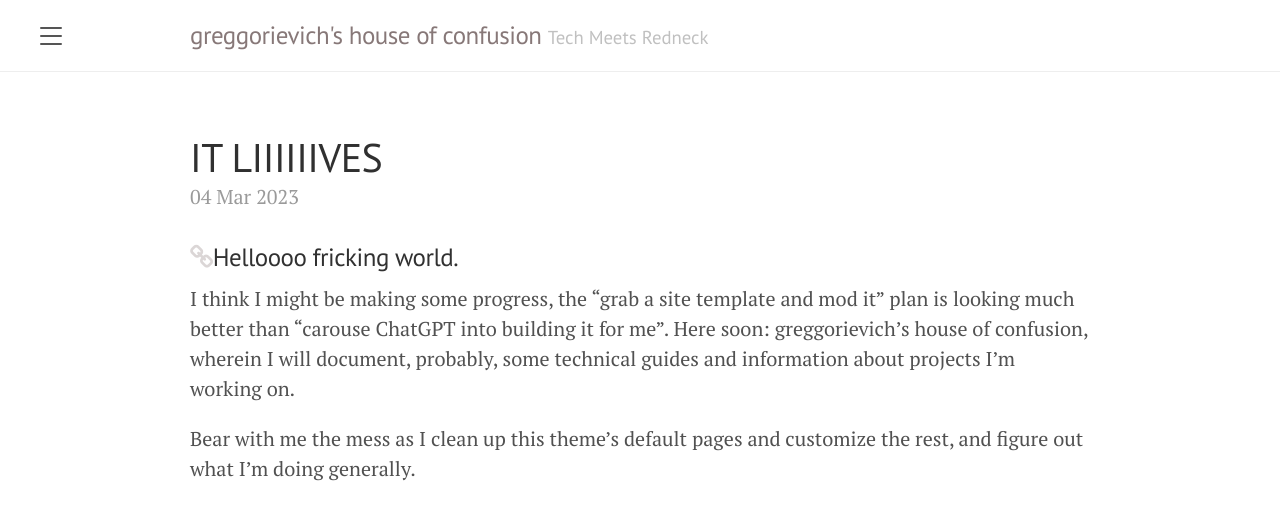
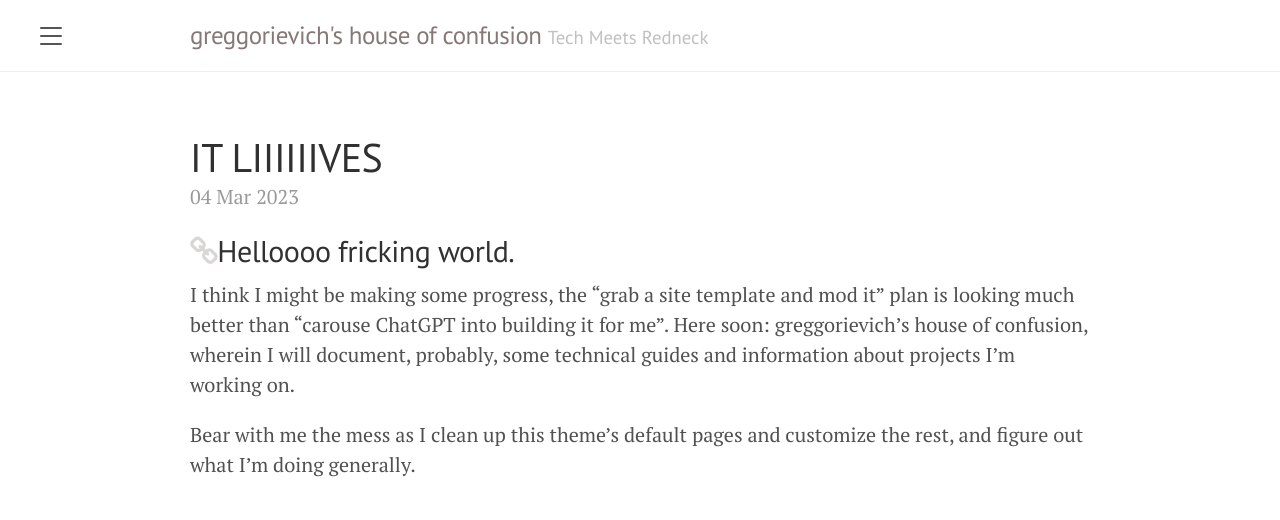
Before and after one commit to greggorievich/greggorievich.github.io, a Jekyll site: the page built from _posts/2023-03-04-its-alive.md, in a window 1280 px wide. Shown: the top 520 px of the page. Built offline with Jekyll 4.4.1, drawn with Linux system fonts in a browser that asks for light colours; nearby versions of some CDN libraries.

```diff
--- a/_layouts/default.html
+++ b/_layouts/default.html
@@ -41,7 +41,6 @@
           });
         });
         </script>
-
     </footer>
   </body>
 </html>
--- a/_posts/2023-03-04-its-alive.md
+++ b/_posts/2023-03-04-its-alive.md
@@ -3,7 +3,7 @@ layout: post
 title: IT LIIIIIIVES
 ---
 
-### Helloooo fricking world.
+## Helloooo fricking world.
 
 I think I might be making some progress, the "grab a site template and mod it" plan is looking much better than "carouse ChatGPT into building it for me".
 Here soon: greggorievich's house of confusion, wherein I will document, probably, some technical guides and information about projects I'm working on.
```
